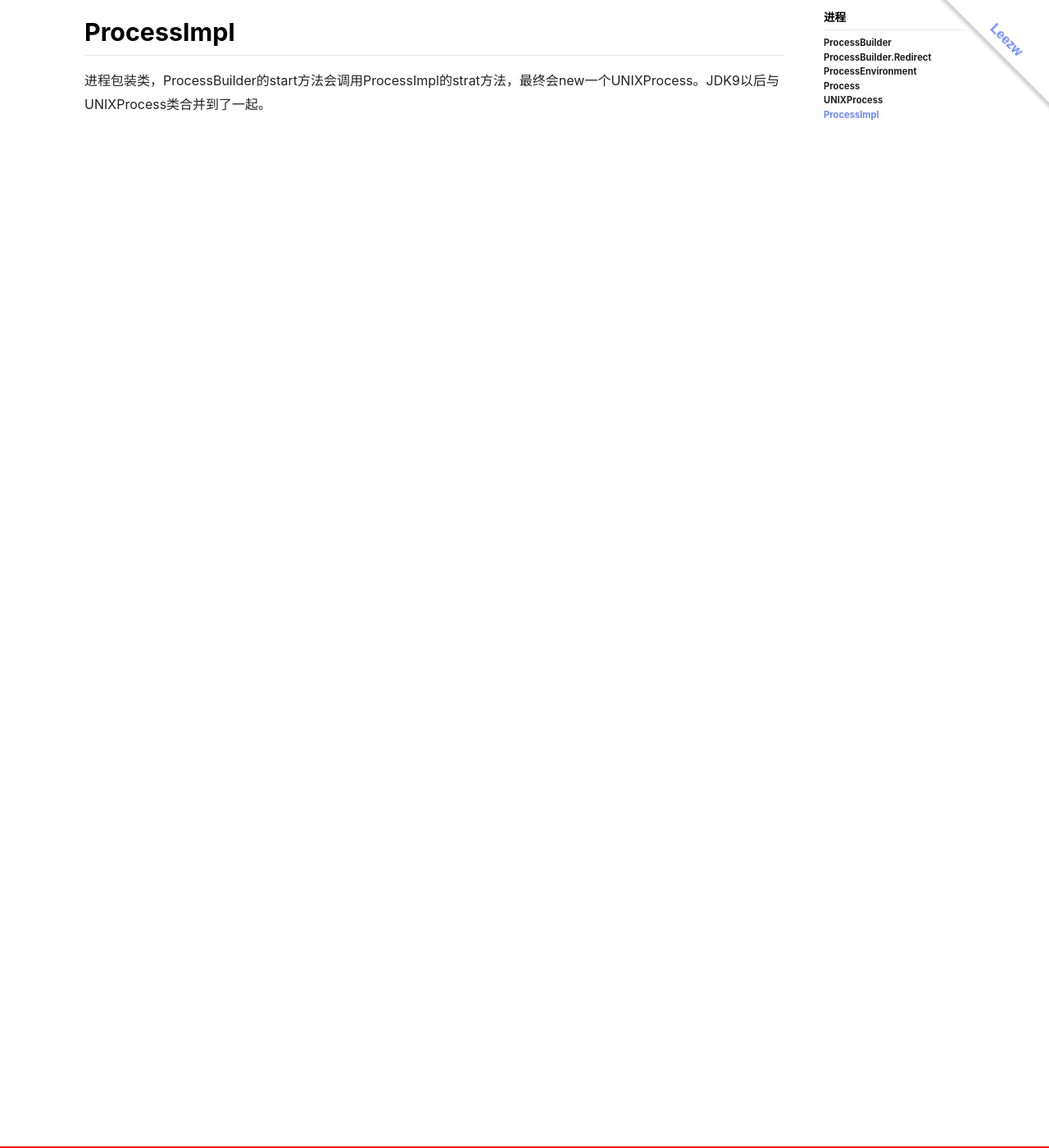
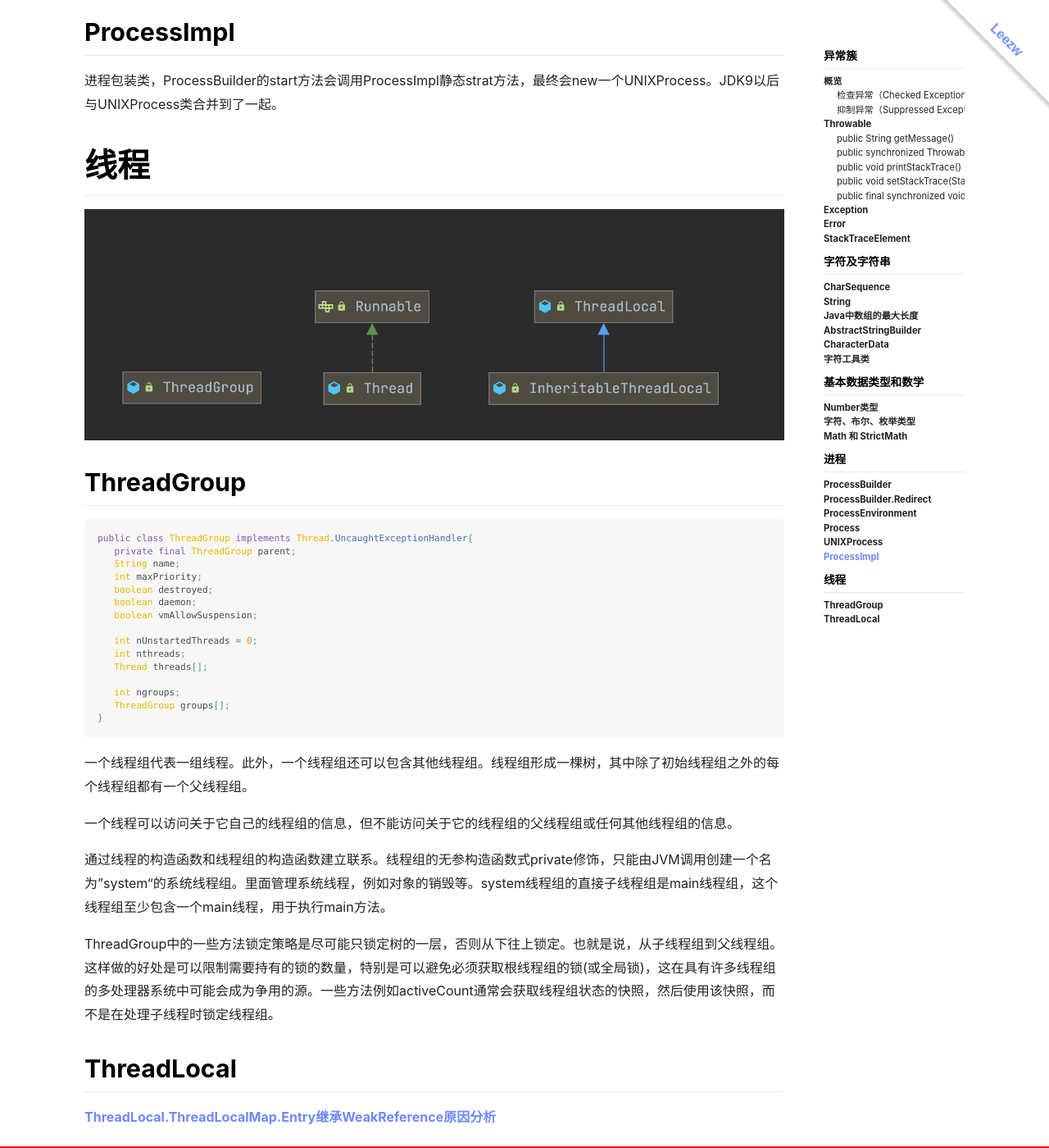
Before and after one commit to quantum-li/quantum-li.github.io, a Jekyll site: the page built from _article/2021-11-16-java-lang.md, in a window 1280 px wide and 1400 px high, scrolled down 16803 px. Shown: the whole window at 82% size. Built offline with Jekyll 4.4.1, drawn with Linux system fonts in a browser that asks for light colours; nearby versions of some CDN libraries; formulas are drawn with MathJax 3; before the commit the page ends 16969 px from its top, so only the background shows below that; some of the changed text lies outside the part shown.

Commit message:
l2021-12-30 18:25:04

````diff
--- a/_article/2021-11-16-java-lang.md
+++ b/_article/2021-11-16-java-lang.md
@@ -534,8 +534,44 @@
 
 ## UNIXProcess
 
-继承Process，UNIX平台下的进程实现，里面的创建线程的关键方法是forkAndExec方法，native实现。
+继承Process，UNIX平台下的进程实现。里面的创建线程的关键方法是forkAndExec方法，由native实现。
 
 ## ProcessImpl
 
-进程包装类，ProcessBuilder的start方法会调用ProcessImpl的strat方法，最终会new一个UNIXProcess。JDK9以后与UNIXProcess类合并到了一起。
+进程包装类，ProcessBuilder的start方法会调用ProcessImpl静态strat方法，最终会new一个UNIXProcess。JDK9以后与UNIXProcess类合并到了一起。
+
+# 线程
+
+![thread](/assets/images/java-lang/thread.png)
+
+## ThreadGroup
+
+```java
+public class ThreadGroup implements Thread.UncaughtExceptionHandler{
+   private final ThreadGroup parent;
+   String name;
+   int maxPriority;
+   boolean destroyed;
+   boolean daemon;
+   boolean vmAllowSuspension;
+
+   int nUnstartedThreads = 0;
+   int nthreads;
+   Thread threads[];
+
+   int ngroups;
+   ThreadGroup groups[];
+}
+```
+
+一个线程组代表一组线程。此外，一个线程组还可以包含其他线程组。线程组形成一棵树，其中除了初始线程组之外的每个线程组都有一个父线程组。
+
+一个线程可以访问关于它自己的线程组的信息，但不能访问关于它的线程组的父线程组或任何其他线程组的信息。
+
+通过线程的构造函数和线程组的构造函数建立联系。线程组的无参构造函数式private修饰，只能由JVM调用创建一个名为”system“的系统线程组。里面管理系统线程，例如对象的销毁等。system线程组的直接子线程组是main线程组，这个线程组至少包含一个main线程，用于执行main方法。
+
+ThreadGroup中的一些方法锁定策略是尽可能只锁定树的一层，否则从下往上锁定。也就是说，从子线程组到父线程组。这样做的好处是可以限制需要持有的锁的数量，特别是可以避免必须获取根线程组的锁(或全局锁)，这在具有许多线程组的多处理器系统中可能会成为争用的源。一些方法例如activeCount通常会获取线程组状态的快照，然后使用该快照，而不是在处理子线程时锁定线程组。
+
+## ThreadLocal
+
+[ThreadLocal.ThreadLocalMap.Entry继承WeakReference原因分析](https://www.one-tab.com/page/h8eCtUUnRuaUZ3KE1VjWXg)
````
Also changed, not shown: assets/images/java-lang/thread.png (added).
